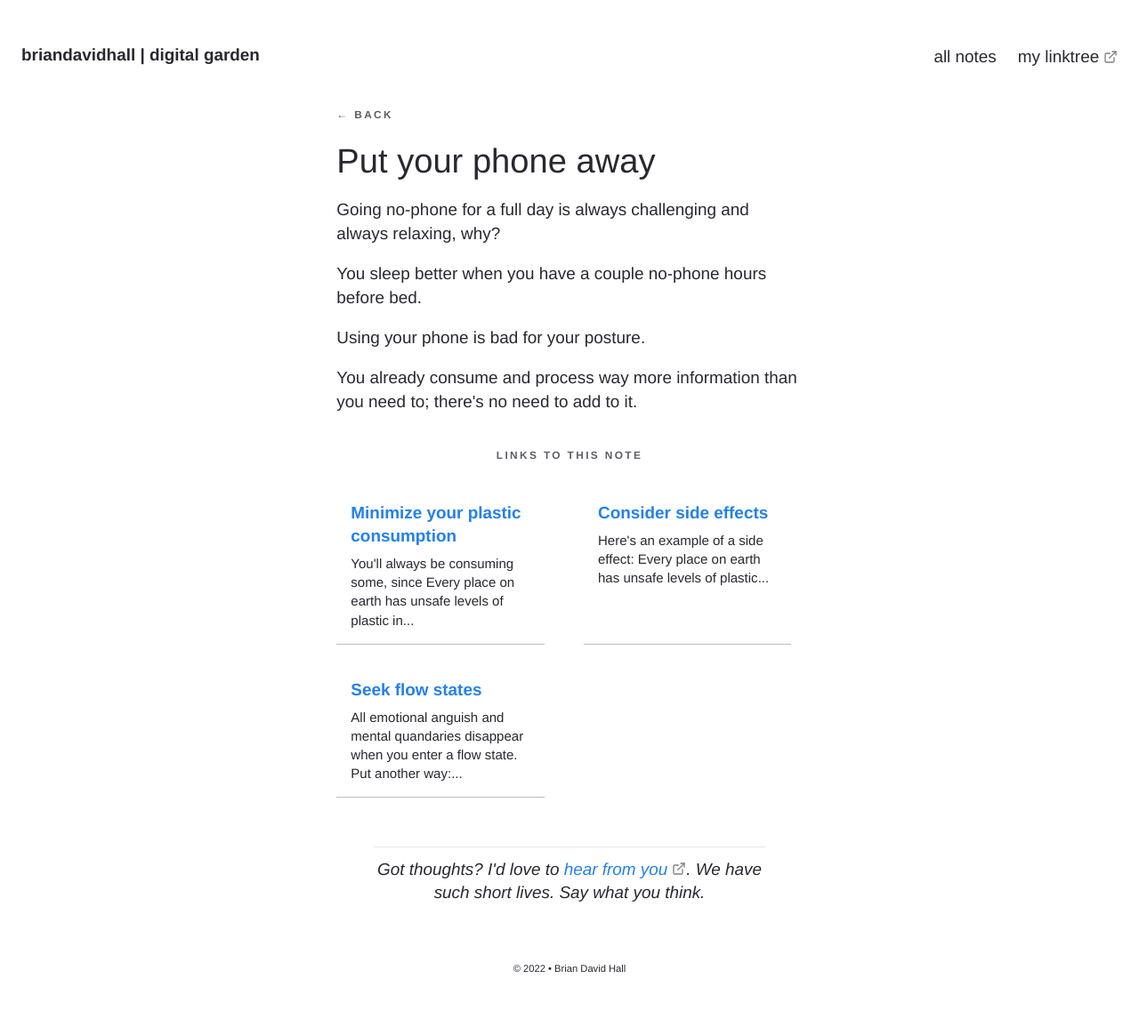
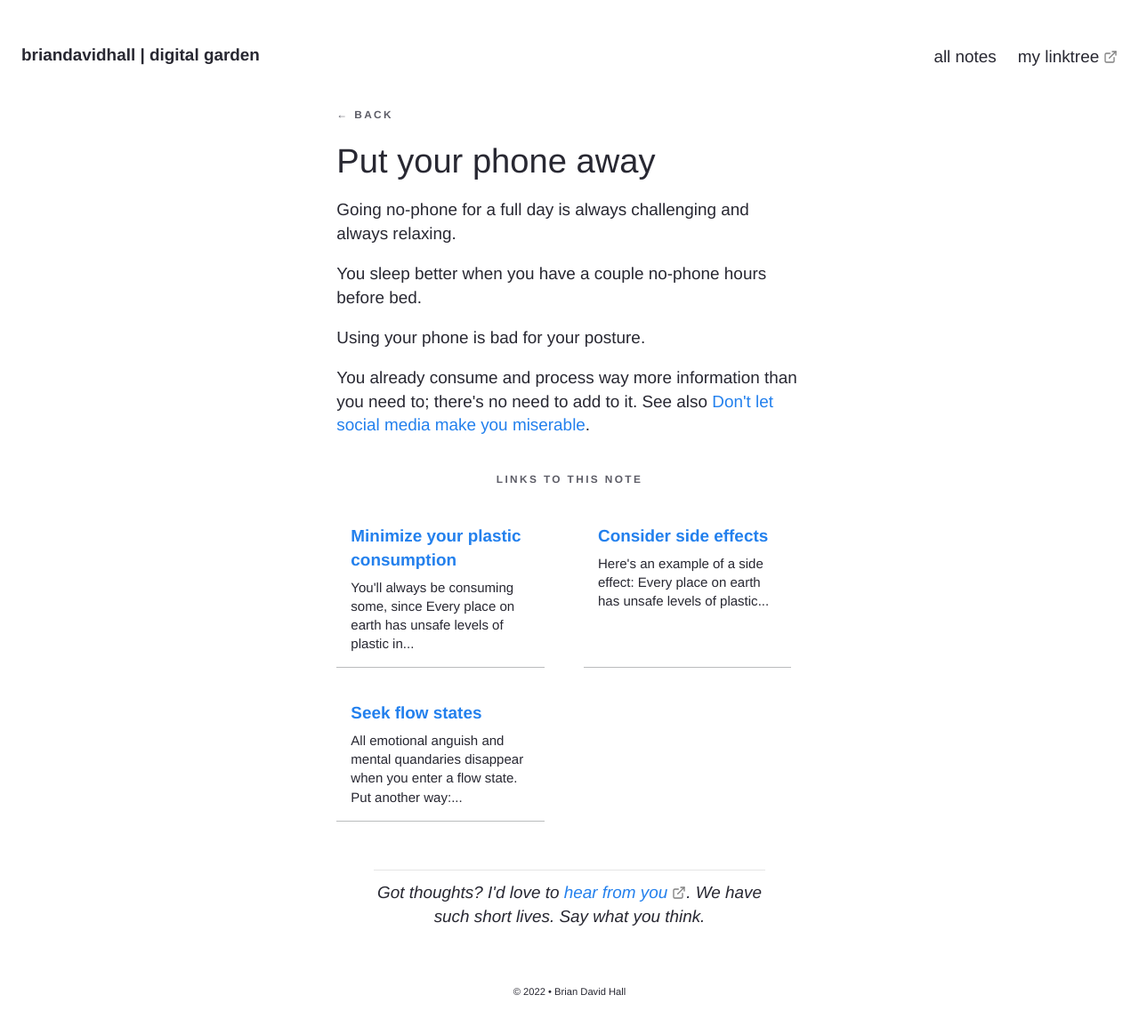
Before and after one commit to bruab/garden, a Jekyll site: the page built from _notes/Put your phone away.md, in a window 1280 px wide. Shown: the whole page at 89% size. Built offline with Jekyll 4.4.1, drawn with Linux system fonts in a browser that asks for light colours; before the commit the page ends 1137 px from its top, so only the background shows below that.

Commit message:
add link

```diff
--- a/_notes/Put your phone away.md
+++ b/_notes/Put your phone away.md
@@ -8,10 +8,10 @@ date: 2022-10-21
 
 ---
 
-Going no-phone for a full day is always challenging and always relaxing, why?
+Going no-phone for a full day is always challenging and always relaxing.
 
 You sleep better when you have a couple no-phone hours before bed.
 
 Using your phone is bad for your posture.
 
-You already consume and process way more information than you need to; there's no need to add to it.
+You already consume and process way more information than you need to; there's no need to add to it. See also [[Don't let social media make you miserable]].
```
